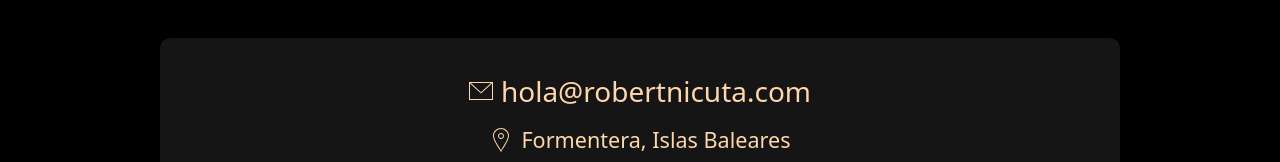
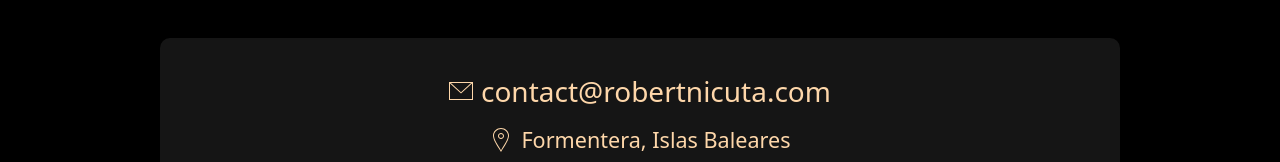
Before and after one commit to robertnic9/mi-portafolio, a Next.js app: page / in a window 1280 px wide. Shown: the part 5882-6044 px from the top of the page. Built offline with nearby package versions, Linux system fonts and the light colour scheme.

Commit message:
Cambios para contact y sitedescription

```diff
--- a/src/app/layout.js
+++ b/src/app/layout.js
@@ -19,7 +19,7 @@ const siteName = "Robert Nicuta";
 const siteTitle =
   "Robert Nicuta | Diseño Web y Desarrollo de Aplicaciones en Formentera";
 const siteDescription =
-  "";
+  "Me dedico al desarrollo web y al marketing digital en Formentera, trabajando con marcas locales como la tienda de relojes de lujo LucasRe y la inmobiliaria Love Formentera, así como sus negocios de alquiler de barcos y e-bikes.";
 const siteUrl = "https://robertnicuta.vercel.app/";
 const siteImage = "https://robertnicuta.vercel.app/miportafolio.png";
 
--- a/src/components/Contact.jsx
+++ b/src/components/Contact.jsx
@@ -25,7 +25,7 @@ export default function Contact() {
             href="mailto:hola@robertnicuta.com"
             className="text-reset no-underline cursor-pointer"
           >
-            hola@robertnicuta.com
+            contact@robertnicuta.com
           </a>
         </div>
         <div className="flex items-center contact-text-small mt-3">
```
